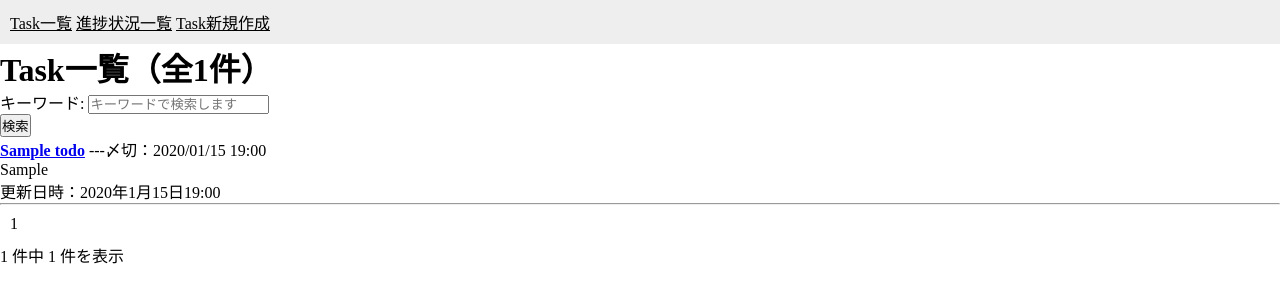
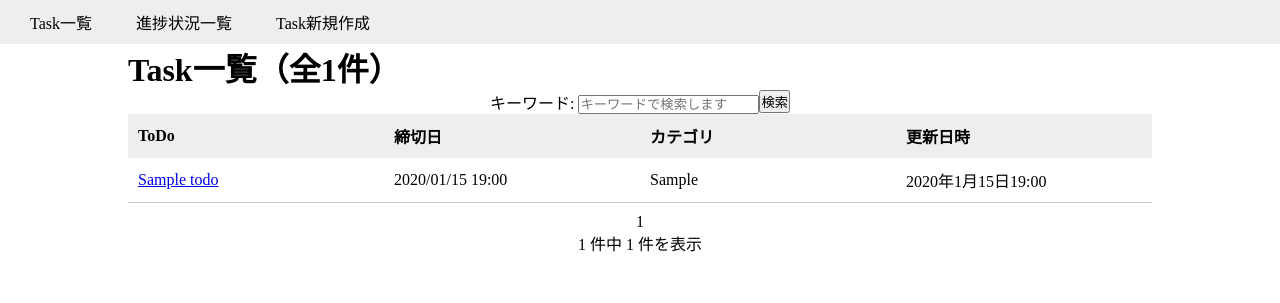
Before and after one commit to a-ogawa28/ToDo, a Django app: page /list/ in a window 1280 px wide. Shown: the top 303 px of the page. Run offline with Django 4.2, Linux system fonts and the light colour scheme; tables that the repository leaves empty hold one stand-in row (values such as "Sample post"); lists and menus that the app fills with data are empty.

Commit message:
20230530_update

```diff
--- a/templates/base.html
+++ b/templates/base.html
@@ -8,9 +8,11 @@
 </head>
 <body>
     <nav id="menu">
-        <a href="{% url 'todo:todo_list' %}">Task一覧</a>
-        <a href="{% url 'todo:todo_status' %}">進捗状況一覧</a>
-        <a href="{% url 'todo:todo_create' %}">Task新規作成</a>
+        <ul>
+            <li><a href="{% url 'todo:todo_list' %}">Task一覧</a></li>
+            <li><a href="{% url 'todo:todo_status' %}">進捗状況一覧</a></li>
+            <li><a href="{% url 'todo:todo_create' %}">Task新規作成</a></li>
+        </ul>
     </nav>
     {% block content %}
     {% endblock %}
--- a/templates/todo/todo_delete.html
+++ b/templates/todo/todo_delete.html
@@ -1,9 +1,9 @@
 {% extends 'base.html' %}
 
 {% block content %}
-<form method="post">
+<form method="post" class="center">
     {% csrf_token %}
-    <p>"{{ todo.title }}"を削除してもよろしいですか?</p>
-    <input type="submit" value="削除">
+    <h1>"{{ todo.title }}"を削除してもよろしいですか?</h1>
+    <input type="submit" value="削除" class="button">
 </form>
 {% endblock %}
--- a/templates/todo/todo_list.html
+++ b/templates/todo/todo_list.html
@@ -1,27 +1,34 @@
 {% extends 'base.html' %}
 
 {% block content %}
-<h1>Task一覧（全{{ todo_count }}件）</h1>
-<form method="GET">
-    {{ form.as_div  }}<button type="submit">検索</button>
-</form>
-{% for todo in todo_list %}
-    <div>
-        <a href="{% url 'todo:todo_detail' todo.id %}"><b>{{ todo.title }}</b></a>
-        {% if todo.deadline is not None %}
-            <span>---〆切：{{ todo.deadline | date:"Y/m/d H:i"}}</span>
-        {% endif %}
-        <div>
-            {% if todo.category is not None %}
+<div class="center">
+    <h1>Task一覧（全{{ todo_count }}件）</h1>
+    <form method="GET" class="flex_box">
+        {{ form.as_div  }}<button type="submit">検索</button>
+    </form>
+    <table class="list_th">
+        <tr>
+            <th>ToDo</th>
+            <th>締切日</th>
+            <th>カテゴリ</th>
+            <th>更新日時</th>
+        </tr>
+    </table>
+    {% for todo in todo_list %}
+    <table class="list_td">
+        <tr>
+            <td><a href="{% url 'todo:todo_detail' todo.id %}">{{ todo.title }}</a></td>
+            <td>{% if todo.deadline is not None %}
+                {{ todo.deadline | date:"Y/m/d H:i"}}
+                {% endif %}</td>
+            <td>{% if todo.category is not None %}
                 {{ todo.category }}
-            {% endif %}
-        </div>
-        <div>
-            更新日時：{{ todo.updated_at }}
-        </div>
-    </div>
-    <hr>
+                {% endif %}</td>
+            <td>{{ todo.updated_at }}</td>
+        </tr>
+    </table>
 {% endfor %}
+</div>
 
 <!--ページネーション-->
 <div id="page">
@@ -41,7 +48,7 @@
     {% if page_obj.has_next %}
         <a href="?{%  url_replace request 'page' page_obj.next_page_number %}">次のページへ</a>
     {% endif %}
+<!--/ページネーション-->
+    <p>{{ todo_count }} 件中 {{ todo_list.count }} 件を表示</p>
 </div>
-<!--/ページネーション-->
-{{ todo_count }} 件中 {{ todo_list.count }} 件を表示
 {% endblock %}
--- a/todo/models.py
+++ b/todo/models.py
@@ -19,7 +19,7 @@ class Category(models.Model):
 
 
 class Todo(models.Model):
-    title      = models.CharField('タイトル', max_length=50)
+    title      = models.CharField('ToDo名', max_length=50)
     status     = models.ForeignKey(Status, verbose_name='進捗状況', on_delete=models.PROTECT, default=1)
     deadline   = models.DateTimeField('締め切り', null=True, blank=True)
     content    = models.TextField('内容説明', null=True, blank=True)
--- a/todo/static/todo/style.css
+++ b/todo/static/todo/style.css
@@ -5,55 +5,117 @@
 }
 #page {
     padding: 10px;
+    text-align: center;
+}
+#page a{
+    text-decoration: none;
+}
+#page a:hover{
+    color: blue;
+    text-decoration: underline;
 }
 #menu {
     background-color: #eee;
     padding: 10px;
 }
-#menu > a {
-    color: #000;
+#menu a{
+    color: inherit;
+    text-decoration: none;
 }
+#menu a:hover{
+    color: blue;
+    text-decoration: underline;
+}
+nav ul li{
+    display: inline-block;
+    margin: 0 20px;
+}
+
 table{
-  width: 50%;
-  border-collapse: collapse;
+    width: 100%;
+    border-collapse: collapse;
 }
 table th{
-  padding: 10px;
-  text-align: left;
-  width: auto;
+    padding: 10px;
 }
 table td{
-  padding: 10px;
-  text-align: left;
-  width: auto;
+    padding: 10px;
 }
-table tr:nth-child(odd){
-  background-color: #eee
+.list_th{
+    table-layout: fixed;
+    background-color: #eee;
+    text-align: left;
+}
+.list_td{
+    table-layout: fixed;
+    text-align: left;
+}
+.list_td tr:nth-child(odd){
+    border-bottom: 1px #ccc solid;
+}
+.create_table th{
+    text-align: center;
+}
+.create_table td{
+    width: 50%;
+}
+.create_table tr:nth-child(odd){
+    background-color: #eee;
+}
+.detail_table{
+    float: left;
+}
+.detail_table td{
+    width: 50%;
+}
+.detail_table tr:nth-child(odd){
+    background-color: #eee;
+}
+.button_center{
+    text-align: center;
+}
+.button{
+    padding: 5px 10px 5px 10px;
+    margin: 10px;
+}
+.right{
+    padding: 0px 30px;
+    margin: 0px;
+    float: left;
+    width: 40%;
+}
+.comment{
+    padding: 0px;
+    margin: 10px 0px;
+}
+
+/* 一覧表示ページ */
+.center {
+    width: 80%;
+    margin: auto;
 }
 
 /* 進捗状況ページ */
 .flex_box {
     display: flex;              /* フレックスボックスにする */
     background-color: #fff;     /* 背景色指定 */
-    padding: 30px;              /* 余白指定 */
-    margin: 20px;               /* 外側の余白 */
     border-radius: 5px;         /* 角丸指定 */
     justify-content: center;    /* 中央 */
     align-items: flex-start;
 }
 .flex_item {
-    padding: 20px;
+    padding: 10px;
+    margin: 20px;               /* 外側の余白 */
     color: #000;                /* 文字色 */
-    margin: 20px;               /* 外側の余白 */
     border-radius: 5px;         /* 角丸指定 */
     flex: 1;                    /* 均等幅 */
     background-color: #C9E4F5;  /* 背景色指定 */
 }
 .items{
+    list-style: none;
     padding: 0;
-    list-style: none;
+    margin: 10px;               /* 外側の余白 */
     color: #000;                /* 文字色 */
-    margin: 10px;               /* 外側の余白 */
     border-radius: 5px;         /* 角丸指定 */
     background-color: #fff;     /* 背景色指定 */
 }
@@ -76,19 +138,21 @@ progress {
   appearance: none;
   width: 40%;
   height: 20px;
-  margin-left: 20px;
 }
 ::-webkit-progress-value {      /* 達成率の編集 */
   background-color: #C9E4F5;    /* 色の変更 */
 }
+::-webkit-progress-bar{
+    background-color: #eee;
+}
 
 /* カテゴリ */
-.right {
+.category {
     text-align: right;
 }
 .priority {
     display: inline-block;
     border-radius: 50px;
     padding: 10px;
-    background-color: #eee
+    background-color: #eee;
 }
--- a/todo/views.py
+++ b/todo/views.py
@@ -14,7 +14,7 @@ class Top(generic.TemplateView):
 class TodoList(generic.ListView):
     model = Todo
     template_name = 'todo/todo_list.html'
-    paginate_by = 5
+    paginate_by = 7
 
     def get_context_data(self, **kwargs):
         context = super().get_context_data(**kwargs)
@@ -23,13 +23,13 @@ class TodoList(generic.ListView):
         return context
 
     def get_queryset(self):
-        queryset = Todo.objects.order_by('deadline', 'category', '-updated_at')
+        queryset = Todo.objects.order_by('-updated_at', 'category', 'deadline')
         q_keyword = self.request.GET.get('keyword')
         if q_keyword:
             queryset = queryset.filter(
                 Q(title__icontains=q_keyword) | Q(content__icontains=q_keyword)
                 | Q(reply__comment__icontains=q_keyword)
-            )
+            ).distinct()
         return queryset
 
 
```
Also changed, not shown: templates/todo/reply_create.html (+9 -2 lines), templates/todo/todo_create.html (+8 -3 lines), templates/todo/todo_detail.html (+14 -8 lines), templates/todo/todo_status.html (+7 -3 lines), templates/todo/todo_update.html (+6 -2 lines), todo/migrations/0028_alter_todo_title.py (added).
